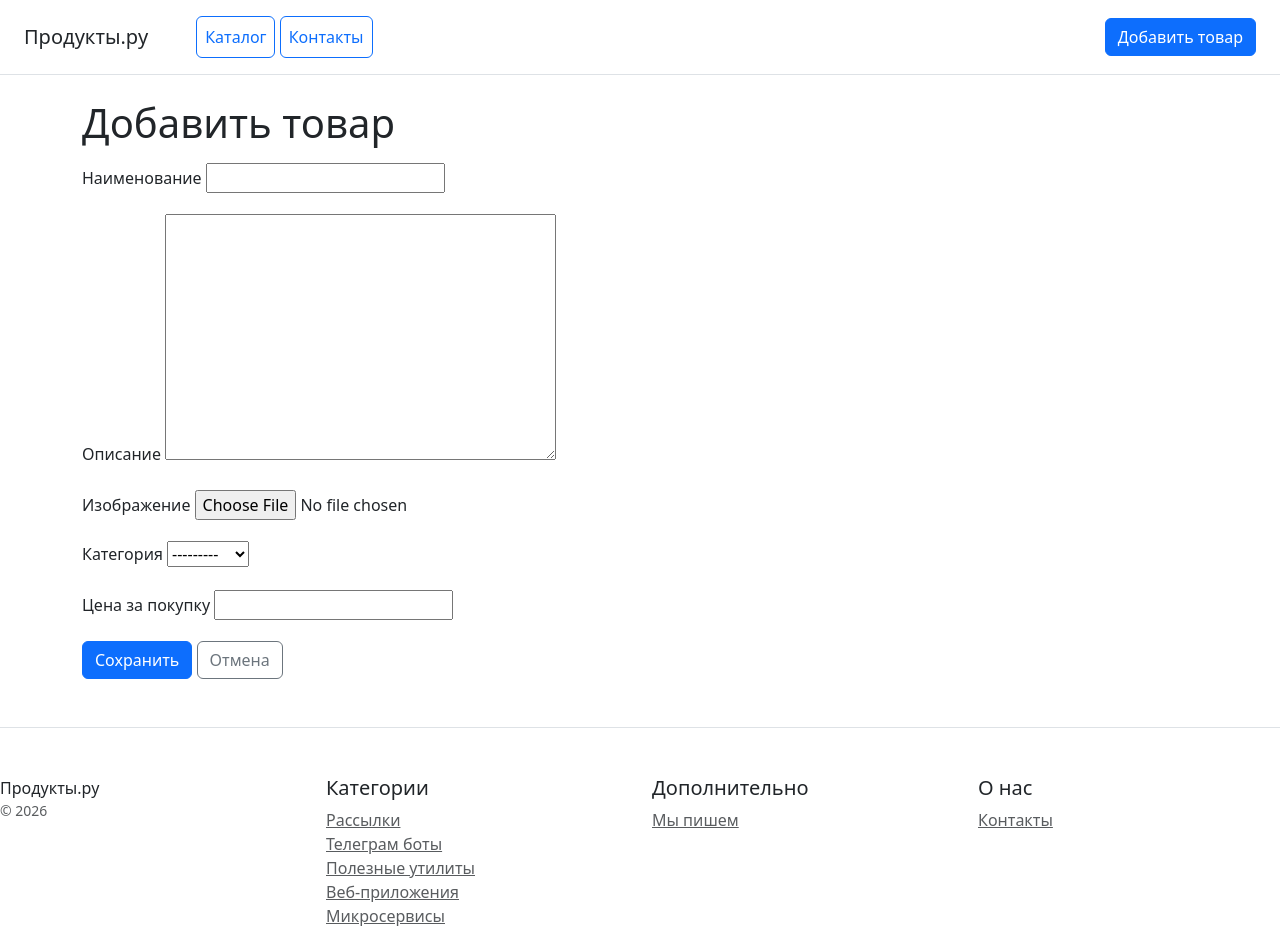
After one commit to kseniya-shaykhvalieva/new_app_django, a Django app: page /products/create/ in a window 1280 px wide. The commit adds this page. Shown: the top 926 px of the page. Run offline with Django 5.2, Linux system fonts and the light colour scheme; data comes from the database, SQL or seed files in the repository.

Commit message:
Реализована валидная форма добавления товара с сохранением в БД

```diff
--- /dev/null
+++ b/catalog/forms.py
@@ -0,0 +1,15 @@
+from django import forms
+
+from catalog.models import Product
+
+
+class ProductForm(forms.ModelForm):
+    class Meta:
+        model = Product
+        fields = ("name", "description", "image", "category", "price")
+
+    def clean_price(self):
+        price = self.cleaned_data["price"]
+        if price <= 0:
+            raise forms.ValidationError("Цена должна быть больше 0.")
+        return price
--- a/catalog/templates/home.html
+++ b/catalog/templates/home.html
@@ -26,7 +26,7 @@
                             <li>Описание: {{ product.description|truncatechars:100 }}</li>
                         </ul>
                         <a href="{% url 'catalog:product_detail' product.pk %}" class="btn btn-outline-warning">Посмотреть</a>
-                        <a href="..." class="btn btn-outline-success">Купить</a>
+                        <button type="submit" class="btn btn-success">Купить</button>
                     </div>
                 </div>
             </div>
--- a/catalog/templates/menu.html
+++ b/catalog/templates/menu.html
@@ -1,7 +1,8 @@
-<div class="d-flex flex-column flex-md-row align-items-center p-3 px-md-4 mb-3 bg-white border-bottom box-shadow">
+<div class="d-flex flex-column flex-md-row align-items-center justify-content-between p-3 px-md-4 mb-3 bg-white border-bottom box-shadow">
     <h5 class="my-0 mr-md-auto font-weight-normal">Продукты.ру</h5>
-    <nav class="ms-5">
+    <nav class="ms-5 me-auto">
         <a class="p-2 btn btn-outline-primary" href="{% url 'catalog:home' %}">Каталог</a>
         <a class="p-2 btn btn-outline-primary" href="{% url 'catalog:contacts' %}">Контакты</a>
     </nav>
+    <a href="{% url 'catalog:product_create' %}" class="ms-automs-auto btn btn-primary">Добавить товар</a>
 </div>
--- /dev/null
+++ b/catalog/templates/product_form.html
@@ -0,0 +1,20 @@
+{% extends 'base.html' %}
+
+{% block content %}
+<div class="container mt-4">
+    <h1>Добавить товар</h1>
+    <form method="post" enctype="multipart/form-data" class="mt-3">
+        {% csrf_token %}
+        {{ form.non_field_errors }}
+        {% for field in form %}
+            <div class="mb-3">
+                <label class="form-label" for="{{ field.id_for_label }}">{{ field.label }}</label>
+                {{ field }}
+                <div class="text-danger">{{ field.errors }}</div>
+            </div>
+        {% endfor %}
+        <button type="submit" class="btn btn-primary">Сохранить</button>
+        <a href="{% url 'catalog:home' %}" class="btn btn-outline-secondary">Отмена</a>
+    </form>
+</div>
+{% endblock %}
--- a/catalog/urls.py
+++ b/catalog/urls.py
@@ -1,11 +1,12 @@
 from django.urls import path
 from catalog.apps import CatalogConfig
-from catalog.views import home, contacts, product_detail
+from catalog.views import home, contacts, product_detail, product_create
 
 app_name = CatalogConfig.name
 
 urlpatterns = [
     path('home/', home, name='home'),
     path('contacts/',contacts, name='contacts'),
-    path('products/<int:pk>/', product_detail, name='product_detail')
+    path('products/<int:pk>/', product_detail, name='product_detail'),
+    path("products/create/", product_create, name="product_create"),
 ]
--- a/catalog/views.py
+++ b/catalog/views.py
@@ -1,5 +1,8 @@
+from django.shortcuts import get_object_or_404, redirect, render
+
 from django.shortcuts import render
 
+from catalog.forms import ProductForm
 from catalog.models import Product
 
 
@@ -12,6 +15,17 @@ def contacts(request):
     return render(request, 'contacts.html')
 
 def product_detail(request, pk):
-    product = Product.objects.get(pk=pk)
+    product = get_object_or_404(Product, pk=pk)
     context = {"product" : product}
     return render(request, "product_detail.html", context)
+
+
+def product_create(request):
+    if request.method == "POST":
+        form = ProductForm(request.POST, request.FILES)
+        if form.is_valid():
+            form.save()
+            return redirect("catalog:home")
+    else:
+        form = ProductForm()
+    return render(request, "product_form.html", {"form": form})
```
